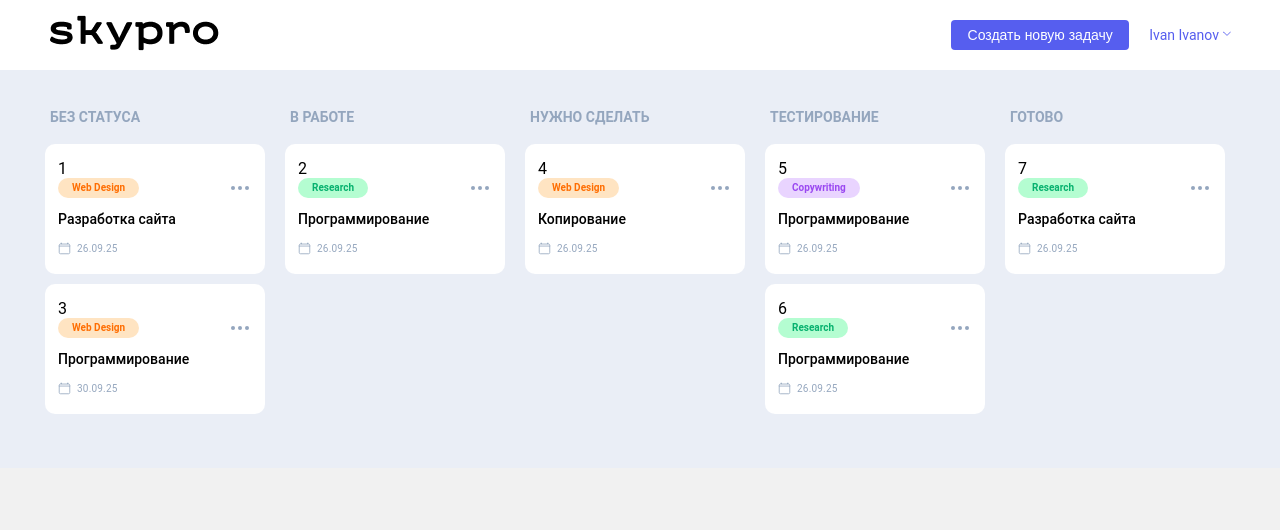
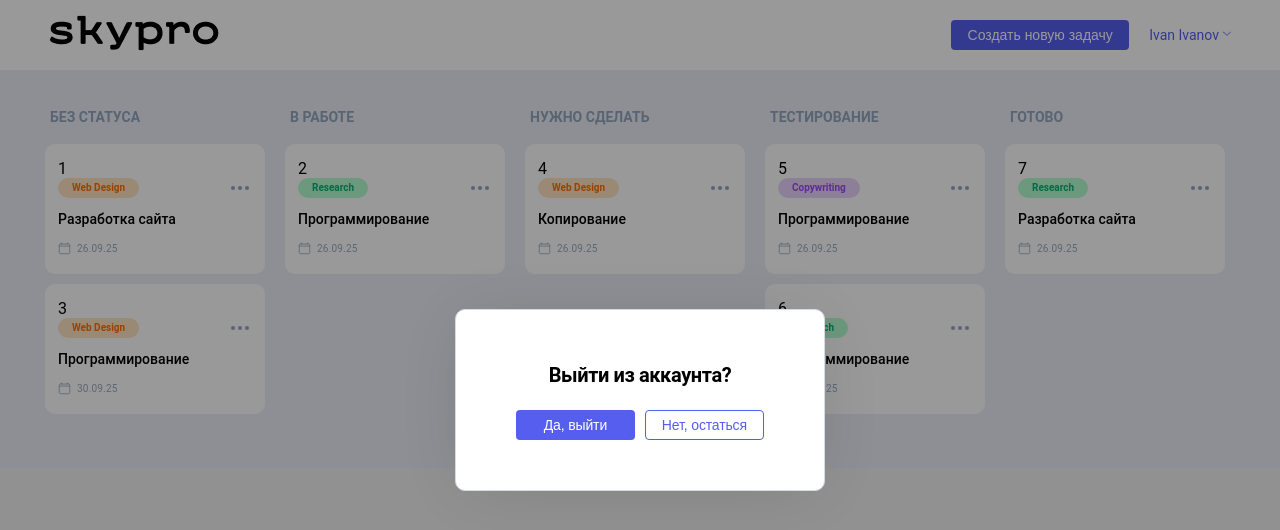
Before and after one commit to dkopylov76/skypro-kanban, a React (Vite) app: page /exit in a window 1280 px wide. Shown: the top 530 px of the page. Built offline with nearby package versions, Linux system fonts and the light colour scheme.

Commit message:
route_03

```diff
--- a/src/App.css
+++ b/src/App.css
@@ -115,7 +115,7 @@ body {
   left: 0;
 }
 
-.pop-exit {
+/* .pop-exit {
   display: none;
   width: 100%;
   height: 100%;
@@ -147,15 +147,15 @@ body {
   border-radius: 10px;
   border: 0.7px solid #D4DBE5;
   box-shadow: 0px 4px 67px -12px rgba(0, 0, 0, 0.13);
-}
-.pop-exit__ttl h2 {
+} */
+/* .pop-exit__ttl h2 {
   text-align: center;
   font-size: 20px;
   font-weight: 700;
   line-height: 30px;
   letter-spacing: -0.4px;
   margin-bottom: 20px;
-}
+} */
 .pop-exit__exit-yes {
   width: 153px;
   height: 30px;
--- a/src/components/PopUps/PopExit.jsx
+++ b/src/components/PopUps/PopExit.jsx
@@ -1,21 +1,39 @@
+import {
+  PopExitMain,
+  PopExitContainer,
+  PopExitBlock,
+  PopExitTtl,
+  PopExitForm,
+} from './PopExit.styled';
+
 const PopExit = () => {
     return (
         <>
-            <div className="pop-exit" id="popExit">
-				<div className="pop-exit__container">
-					<div className="pop-exit__block">
-						<div className="pop-exit__ttl">
+            <PopExitMain>
+			{/* <div className="pop-exit" id="popExit"> */}
+				<PopExitContainer>
+				{/* <div className="pop-exit__container"> */}
+					<PopExitBlock>
+					{/* <div className="pop-exit__block"> */}
+						<PopExitTtl>
+						{/* <div className="pop-exit__ttl"> */}
 							<h2>Выйти из аккаунта?</h2>
-						</div>
-						<form className="pop-exit__form" id="formExit" action="#">
-							<div className="pop-exit__form-group">
+						</PopExitTtl>
+						{/* </div> */}
+						<PopExitForm>
+						{/* <form className="pop-exit__form" id="formExit" action="#"> */}
+							{/* <div className="pop-exit__form-group"> */}
 								<button className="pop-exit__exit-yes _hover01" id="exitYes"><a href="modal/signin.html">Да, выйти</a> </button>
 								<button className="pop-exit__exit-no _hover03" id="exitNo"><a href="main.html">Нет, остаться</a> </button>
-							</div>
-						</form>
-					</div>
-				</div>
-			</div>
+							{/* </div> */}
+						</PopExitForm>
+						{/* </form> */}
+					</PopExitBlock>
+					{/* </div> */}
+				</PopExitContainer>
+				{/* </div> */}
+			</PopExitMain>
+			{/* </div> */}
         </>
     );
 }
--- /dev/null
+++ b/src/components/PopUps/PopExit.styled.js
@@ -0,0 +1,55 @@
+import styled from "styled-components";
+
+export const PopExitMain = styled.div`
+  /* display: none; */
+  width: 100%;
+  height: 100%;
+  min-width: 320px;
+  min-height: 100vh;
+  position: absolute;
+  top: 0;
+  left: 0;
+  z-index: 5;
+`;
+
+export const PopExitContainer = styled.div`
+    width: 100%;
+    height: 100%;
+    min-height: 100vh;
+    padding: 0 16px;
+    display: flex;
+    flex-direction: column;
+    align-items: center;
+    justify-content: center;
+    background: rgba(0, 0, 0, 0.4);
+`;
+
+export const PopExitBlock = styled.div`
+    display: block;
+    margin: 0 auto;
+    background-color: #FFFFFF;
+    max-width: 370px;
+    width: 100%;
+    padding: 50px 60px;
+    border-radius: 10px;
+    border: 0.7px solid #D4DBE5;
+    box-shadow: 0px 4px 67px -12px rgba(0, 0, 0, 0.13);
+`;
+
+export const PopExitTtl = styled.div`
+    & > h2 {
+        text-align: center;
+        font-size: 20px;
+        font-weight: 700;
+        line-height: 30px;
+        letter-spacing: -0.4px;
+        margin-bottom: 20px;
+    }
+`;
+
+export const PopExitForm = styled.div`
+    width: 100%;
+    display: flex;
+    align-items: center;
+    justify-content: space-between;
+`;
```
